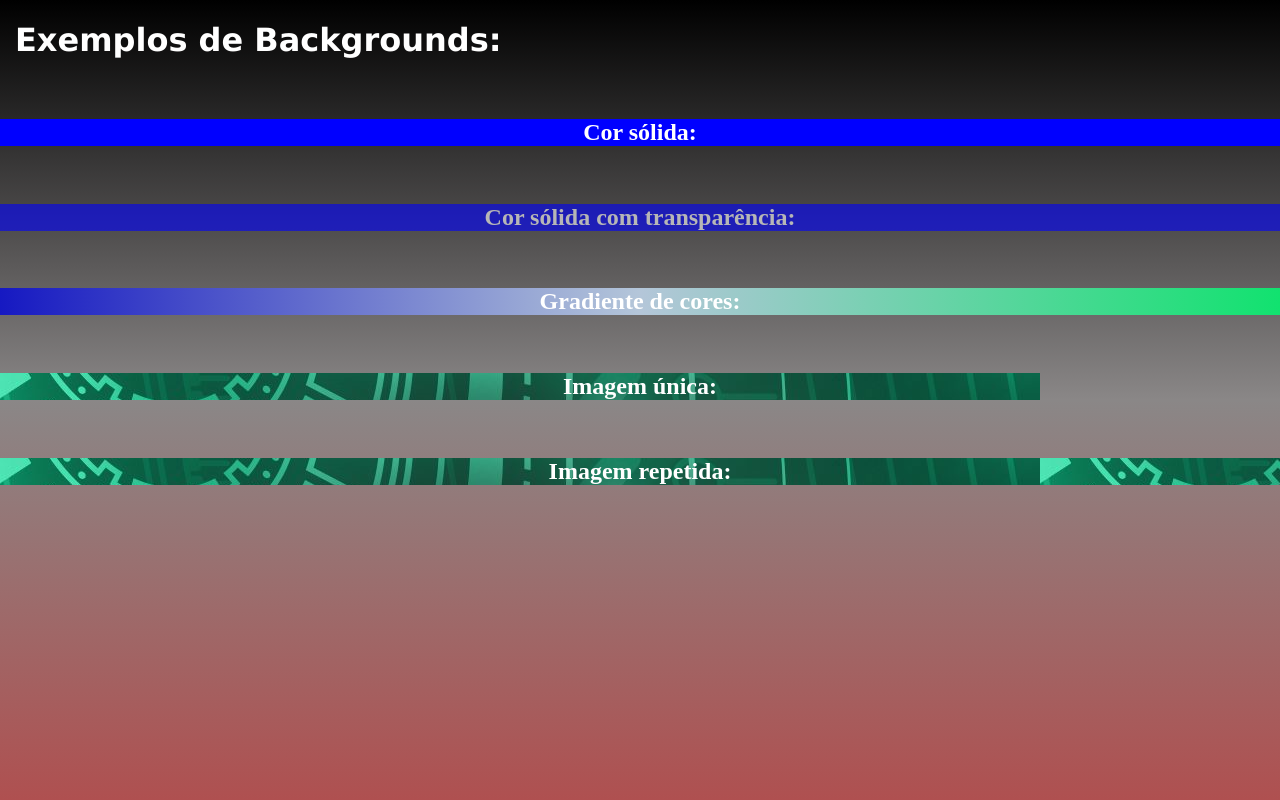
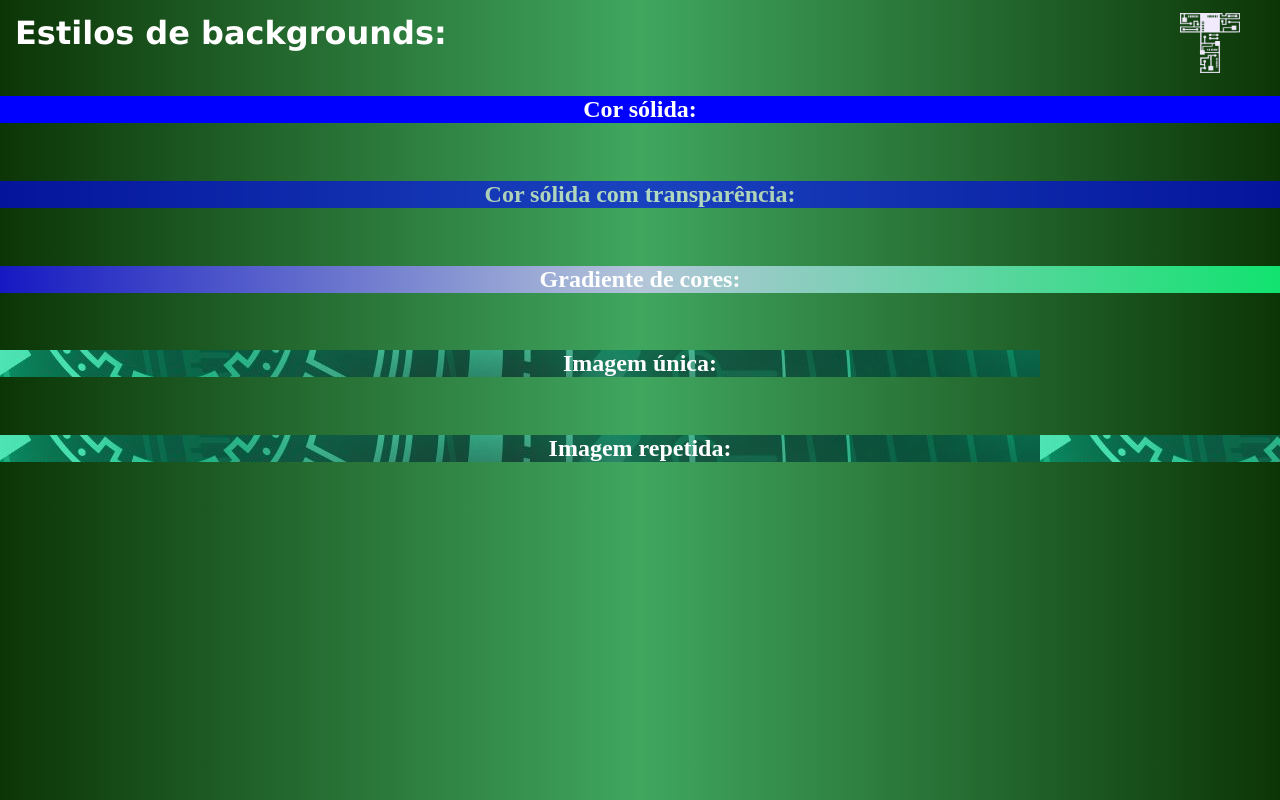
Before and after one commit to FelipeBarbosa019/CSS_Backgrounds, a plain HTML site: page index.html in a window 1280 px wide. Drawn offline with Linux system fonts and the light colour scheme.

Commit message:
logo adicionado e background do body alterado.

```diff
--- a/index.html
+++ b/index.html
@@ -5,11 +5,15 @@
     <meta http-equiv="X-UA-Compatible" content="IE=edge">
     <meta name="viewport" content="width=device-width, initial-scale=1.0">
     <title>Backgrounds</title>
-    <link rel="stylesheet" href="style.CSS"
+    <link rel="stylesheet" href="style.CSS">
 </head>
 <body>
-    <h1>Exemplos de Backgrounds:</h1><br>
-
+    <header class="cabeçalho">
+        <h1>Estilos de backgrounds:</h1> <br>
+        <nav>
+            <img class="turing" src="logo-branco.png" alt="logo">
+        </nav>
+    </header><br>
     <h2 class="solida">Cor sólida:</h2><br>
 
     <h2 class="transparente">Cor sólida com transparência:</h2><br>
--- a/style.CSS
+++ b/style.CSS
@@ -5,7 +5,7 @@
 
 
 body {
-    background-image: linear-gradient(to bottom, black,  rgb(138, 135, 135), rgb(175, 80, 80));
+    background-image: linear-gradient(to right, rgb(12, 53, 6),  rgb(64, 167, 95), rgb(12, 53, 6));
     background-attachment: fixed;
 }
 
@@ -52,3 +52,29 @@ h1 {
     text-align: center;
     background-repeat: repeat-x;
 }
+
+.turing {
+    width: 60px;
+    height: 60px;
+    padding-top: 20px;
+    margin-left: 30px;
+}
+
+nav {
+
+    color: beige;
+    display: flex;
+    justify-content: space-around;
+    padding-right: 40px;
+    gap: 13px;
+
+}
+
+.cabeçalho {
+    height: 50px;
+    width: 100vw;
+    display: flex;
+    text-decoration: none;
+    align-items: center;
+    justify-content: space-between;
+}
```
Also changed, not shown: logo-branco.png (added).
